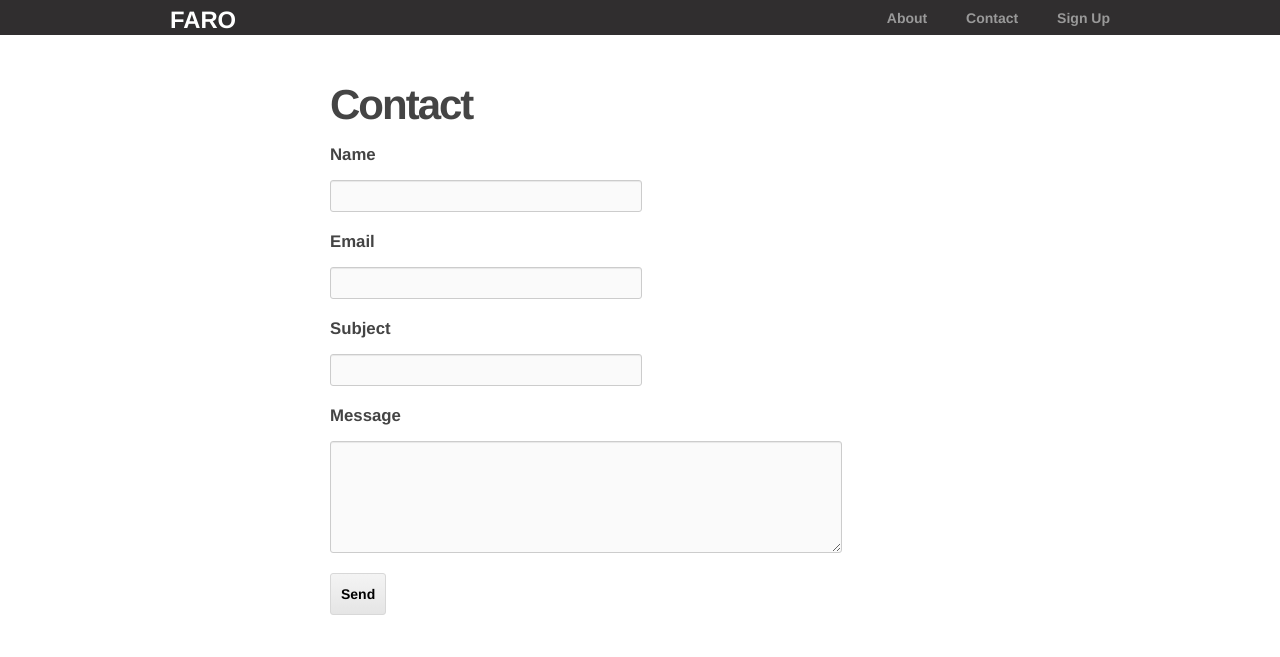
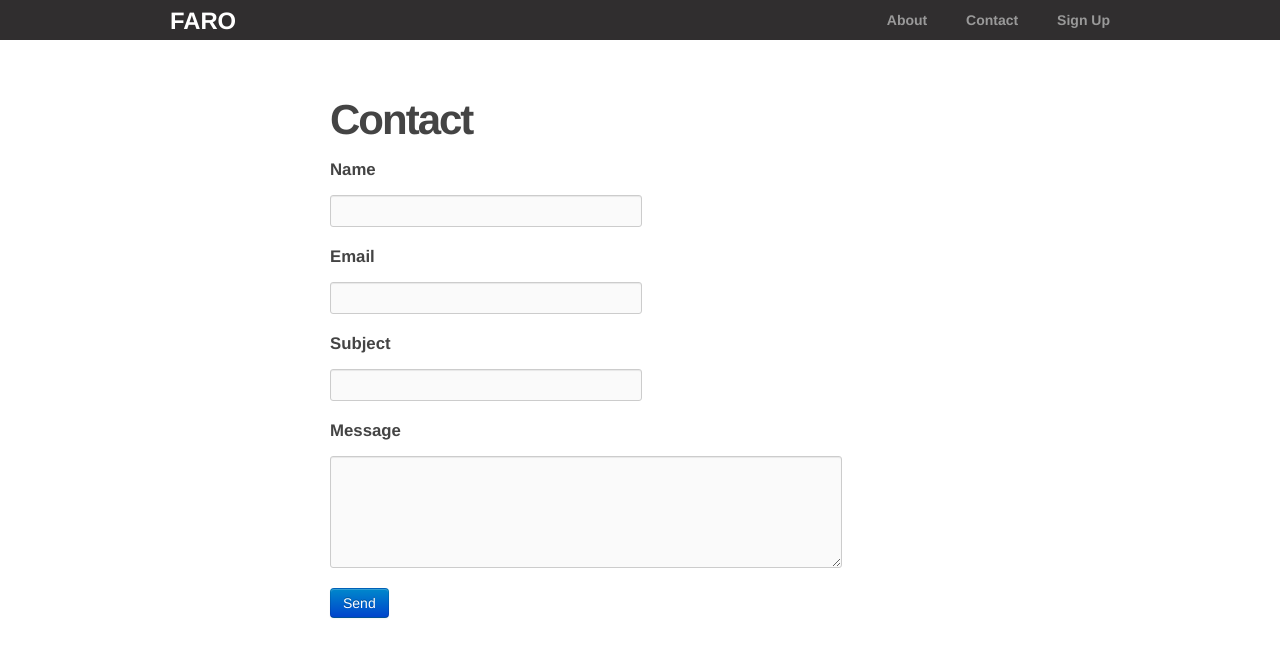
Before and after one commit to Wakemakin/faro-webclient, a Flask app: page /contact in a window 1280 px wide. Shown: the top 657 px of the page. Run offline with Flask 2, Linux system fonts and the light colour scheme; parts of the project's set-up code (start-up, migrations or seed data) failed here and were passed over.

Commit message:
Updated buttons to bootstrap

```diff
--- a/faro/static/css/main.css
+++ b/faro/static/css/main.css
@@ -11,7 +11,7 @@ body {
  */
  .menu {
 	float: right;
-	margin-top: 8px;
+	margin-top: 10px;
  }
 
  .menu li {
@@ -33,13 +33,13 @@ body {
 
 header {
   background-color: #302e2f;
-  height: 35px;
+  height: 40px;
   width: 100%;
-  margin-bottom: 10px;
+  margin-bottom: 20px;
 }
 
 header h1.logo {
-  margin: 0;
+  margin-top: 1px;
   font-size: 1.7em;
   text-transform: uppercase;
   float: left;
@@ -141,6 +141,7 @@ form textarea#message {
   font-size: 1.1em;
 }
 
+/*
 form input#submit {
   margin-top: 10px;
   display: block;
@@ -171,6 +172,10 @@ form input#submit:hover{
   background-image: -ms-linear-gradient(top, #dbdbdb, #cccccc);
   background-image: -o-linear-gradient(top, #dbdbdb, #cccccc);
   background-image: linear-gradient(top, #dbdbdb, #cccccc);filter:progid:DXImageTransform.Microsoft.gradient(GradientType=0,startColorstr=#dbdbdb, endColorstr=#cccccc);
+} */
+
+.btn {
+	margin-top: 10px;
 }
 
 /*
--- a/faro/templates/contact.html
+++ b/faro/templates/contact.html
@@ -2,7 +2,7 @@
 
 {% block content %}
 	<div class="row">
-		<div class="span10 offset2">
+		<div class="span4 offset2">
 			<h2 class="left">Contact</h2>
 			{% if success %}
 			<p>Thank you for your message. We'll get back to you shortly.</p>
@@ -29,7 +29,8 @@
 				{% endfor %}
 				{{ form.message.label }}
 				{{ form.message }}
-				{{ form.submit }}
+
+				{{ form.submit(class_="btn btn-primary") }}
 			</form>
 		{% endif %}
 		</div>
--- a/faro/templates/home.html
+++ b/faro/templates/home.html
@@ -5,6 +5,6 @@
 		<h3>This is the home page for project Faro</h3>
 	</div>
 {% if not sessioned %}
-	{% include 'widgets/signin_block.html' %}
+	{% include 'widgets/signin_widget.html' %}
 {% endif %}
 {% endblock %}
--- a/faro/templates/signup.html
+++ b/faro/templates/signup.html
@@ -2,7 +2,7 @@
 
 {% block content %}
 	<div class="row">
-		<div class="span10 offset2">
+		<div class="span4 offset2">
 			<h2 class="left">Sign Up</h2>
 			<form action="{{ url_for('signup') }}" method=post>
 				{{ form.hidden_tag() }}
@@ -26,7 +26,7 @@
 				{% endfor %}
 				{{ form.password.label }}
 				{{ form.password }}
-				{{ form.submit }}
+				{{ form.submit(class_="btn btn-primary") }}
 			</form>
 		</div>
 	</div>
--- a/faro/templates/widgets/signin_block.html
+++ b/faro/templates/widgets/signin_widget.html
@@ -13,5 +13,5 @@
 	{{ form.password.label }}
 	{{ form.password }}
 
-	{{ form.submit }}
+	{{ form.submit(class_="btn btn-primary") }}
 </form>
```
